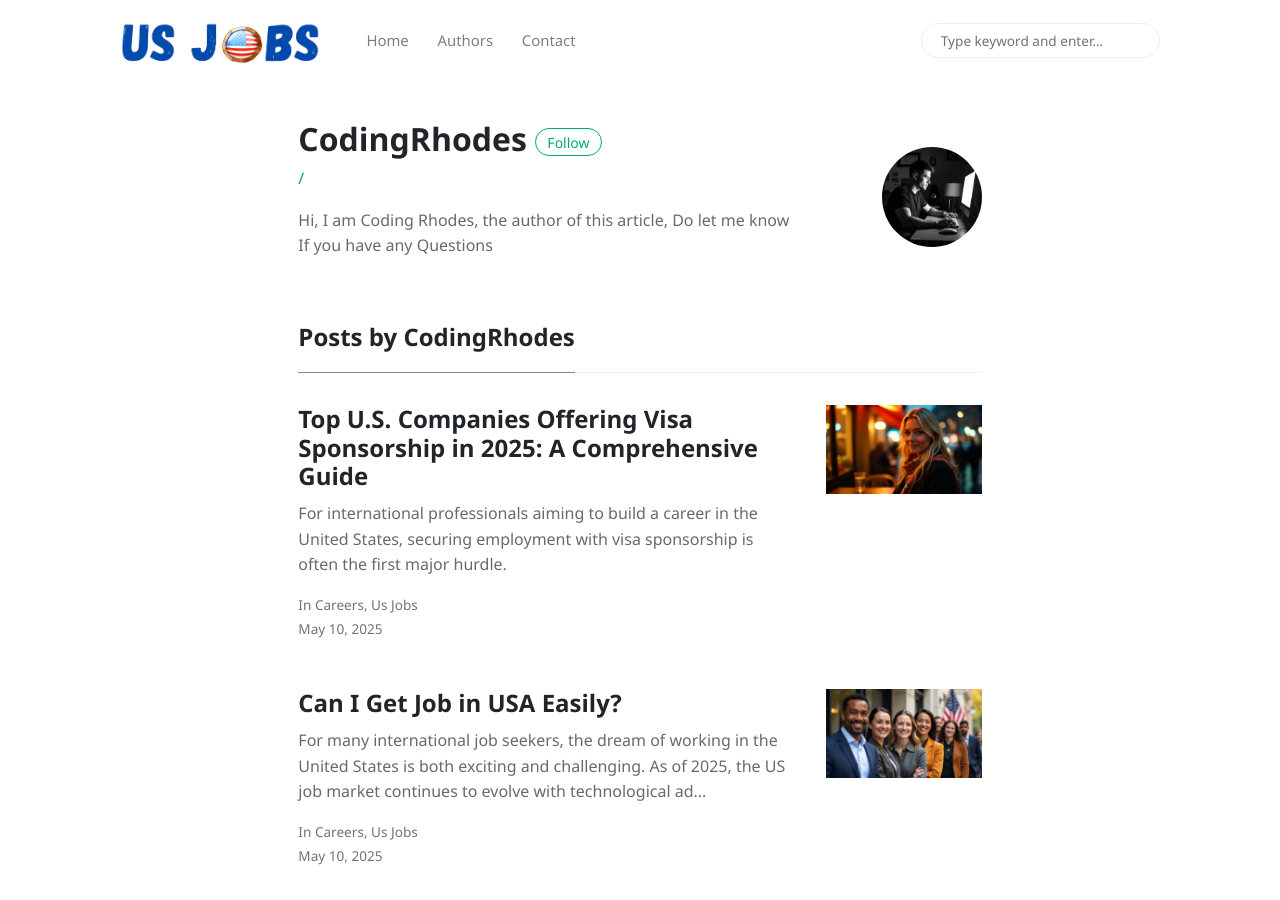
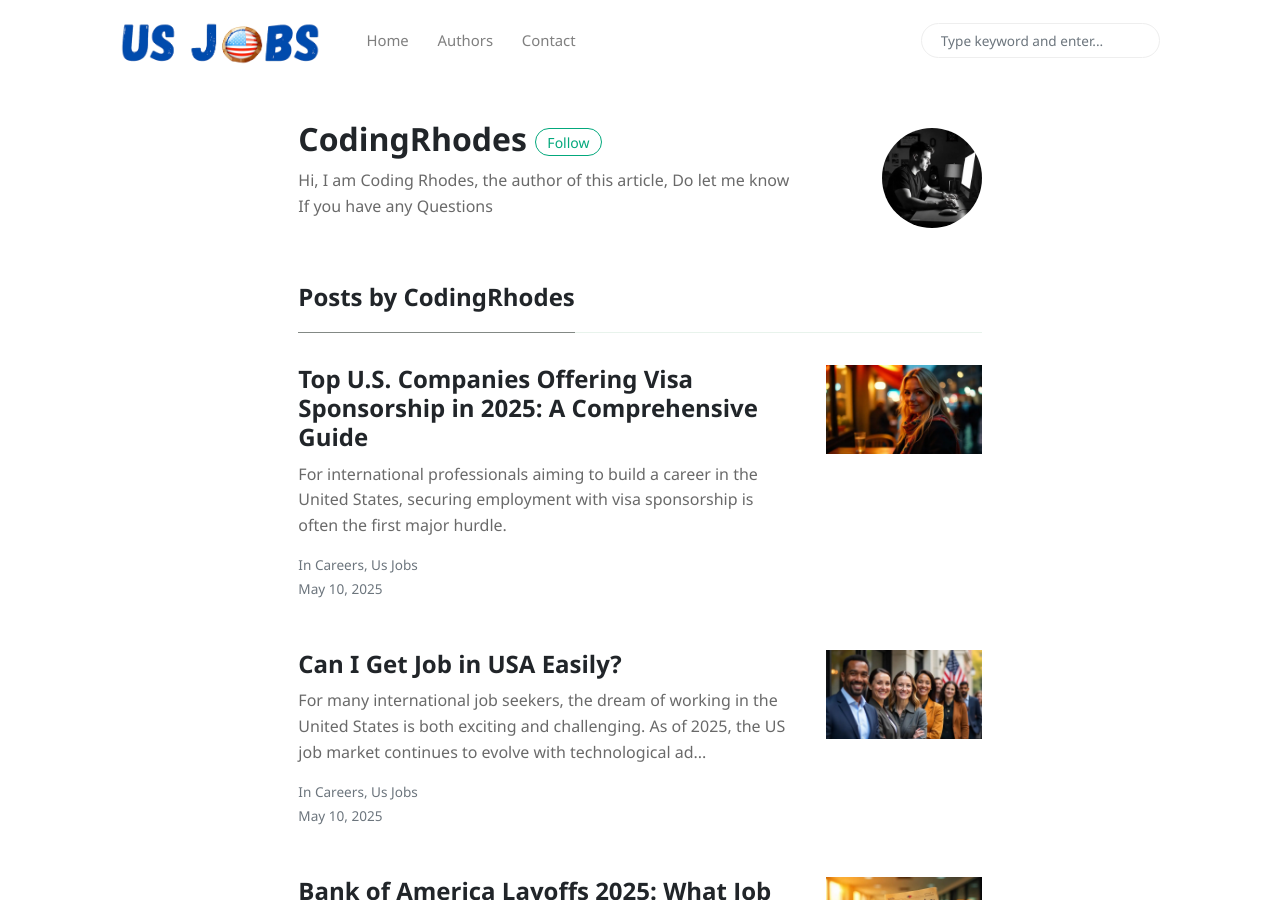
Before and after one commit to us-jobs/us-jobs.github.io, a Jekyll site: the page built from _pages/author-codingRhodes.html, in a window 1280 px wide and 900 px high. Built offline with Jekyll 4.4.1, drawn with Linux system fonts in a browser that asks for light colours; nearby versions of some CDN libraries.

Commit message:
Merged Master branch

```diff
--- a/_pages/author-codingRhodes.html
+++ b/_pages/author-codingRhodes.html
@@ -9,7 +9,7 @@ permalink: "/author-CodingRhodes.html"
         <div class="row align-items-center mb-5">
             <div class="col-md-9">
                 <h2 class="font-weight-bold">{{page.title}} <span class="small btn btn-outline-success btn-sm btn-round"><a href="{{ site.authors.CodingRhodes.twitter }}">Follow</a></span></h2>
-                <p><a href="{{ site.authors.CodingRhodes.site }}">{{ site.authors.CodingRhodes.site }}</a></p>
+                <!-- <p><a href="{{ site.authors.CodingRhodes.site }}">{{ site.authors.CodingRhodes.site }}</a></p> -->
                 <p class="excerpt">{{ site.authors.CodingRhodes.bio }}</p>
             </div>
             <div class="col-md-3 text-right">
```
